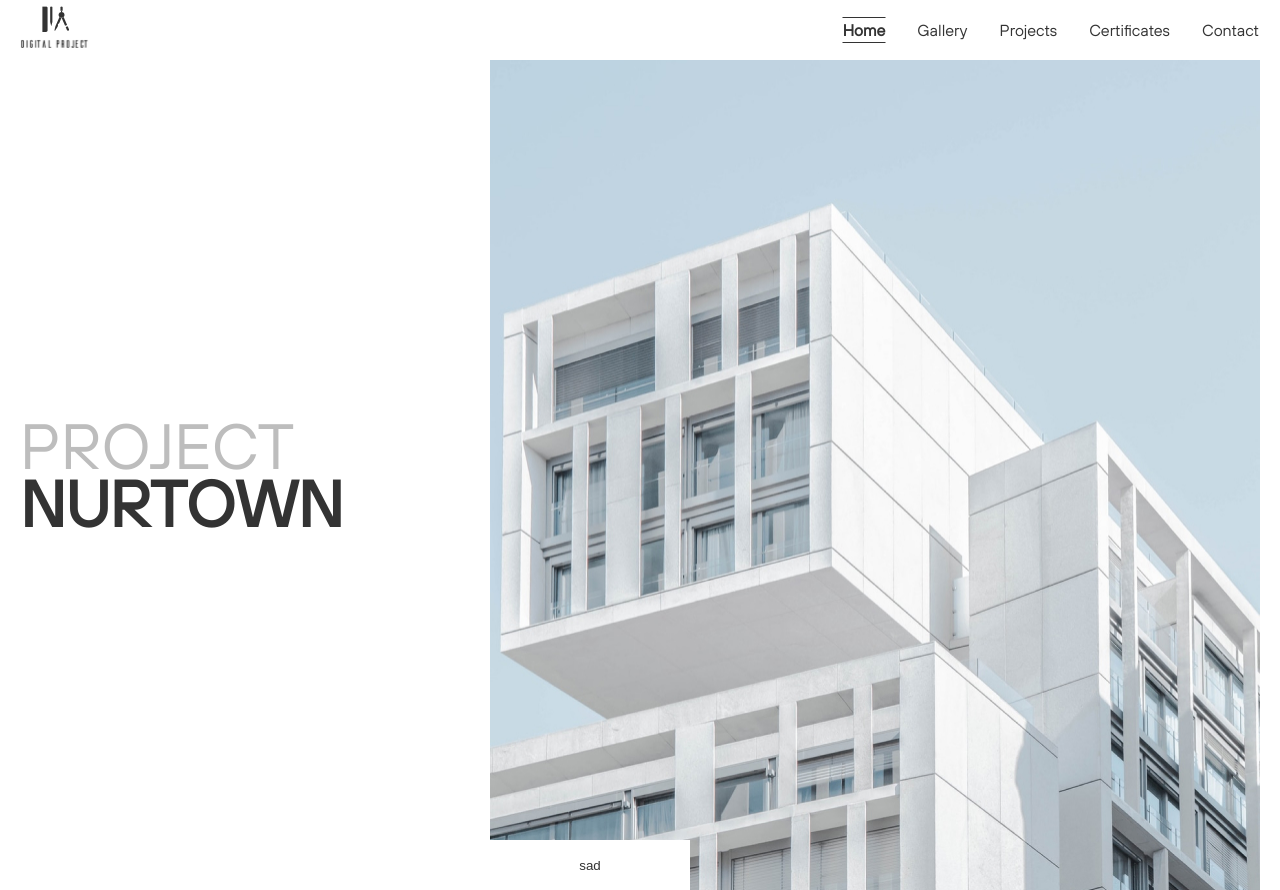
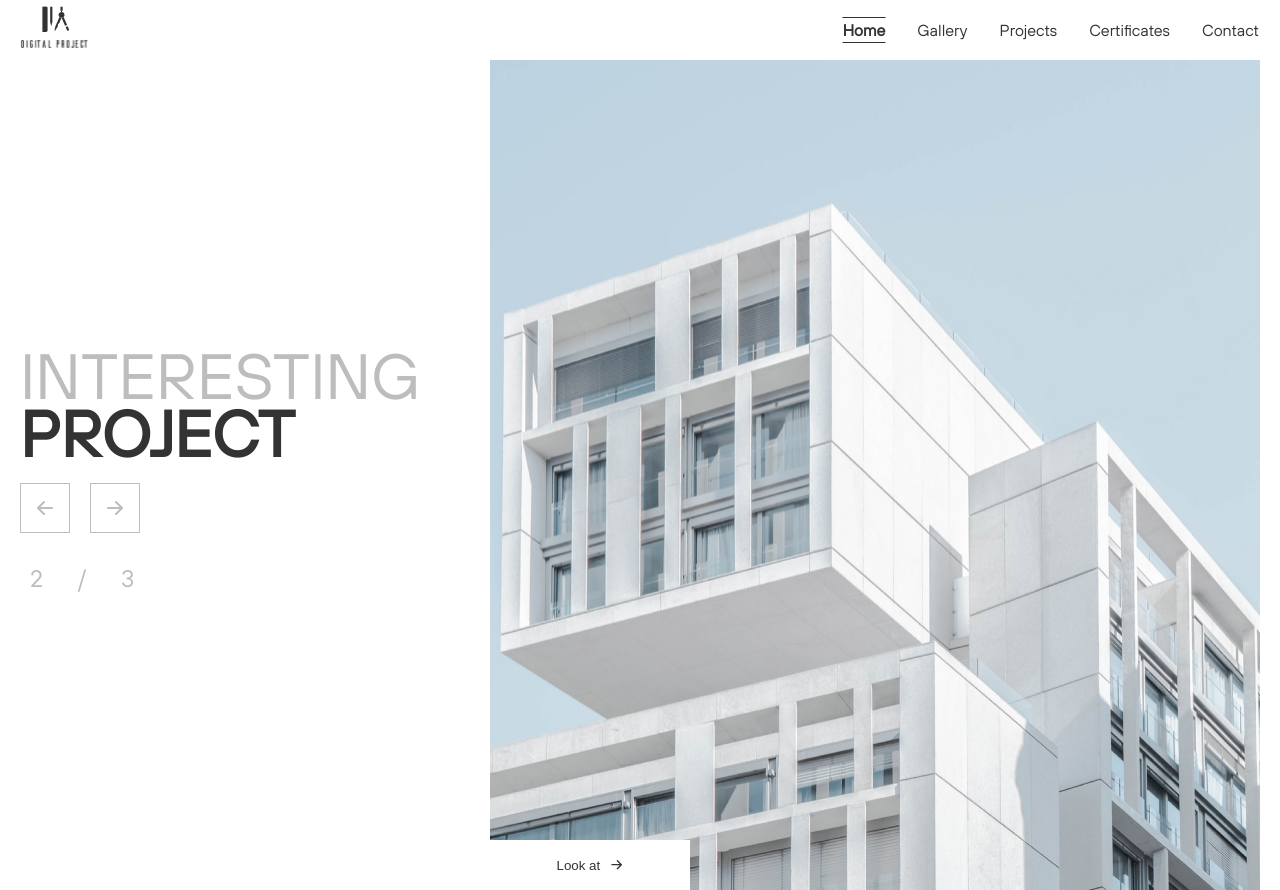
Before and after one commit to tsikatawill/architekt, a Next.js app: page / in a window 1280 px wide. Built offline with nearby package versions, Linux system fonts and the light colour scheme.

Commit message:
chore: modify carousel

```diff
--- a/components/Hero/Carousel.jsx
+++ b/components/Hero/Carousel.jsx
@@ -1,21 +1,15 @@
+import { HiArrowLeft, HiArrowRight } from "react-icons/hi";
 import { useEffect, useLayoutEffect, useRef, useState } from "react";
 
 import { Button } from "../Button";
 import { Container } from "../Container";
 import Image from "next/image";
+import { carouselItems } from "./data";
 import gsap from "gsap/dist/gsap";
 import { styled } from "../../stitches.config";
 
 export const Carousel = () => {
   const [selected, setSelected] = useState(0);
-
-  const CarouselItems = [
-    {
-      title: "PROJECT NURTOWN",
-      image: "/images/hero.jpg",
-      link: "/projects/project-nurtown",
-    },
-  ];
 
   const titleTopRef = useRef();
   const titleBottomRef = useRef();
@@ -43,7 +37,7 @@ export const Carousel = () => {
   const handleSkip = (action) => {
     if (typeof action === "number") {
       setSelected((prev) => {
-        if (prev < testimonies.length - 1) {
+        if (prev < carouselItems.length - 1) {
           return action;
         } else {
           return 0;
@@ -51,7 +45,7 @@ export const Carousel = () => {
       });
     } else if (action === "forward") {
       setSelected((prev) => {
-        if (prev < testimonies.length - 1) {
+        if (prev < carouselItems.length - 1) {
           return prev + 1;
         } else {
           return 0;
@@ -60,7 +54,7 @@ export const Carousel = () => {
     } else if (action === "back") {
       setSelected((prev) => {
         if (prev === 0) {
-          return testimonies.length - 1;
+          return carouselItems.length - 1;
         } else {
           return prev - 1;
         }
@@ -70,6 +64,14 @@ export const Carousel = () => {
     }
   };
 
+  useEffect(() => {
+    const interval = setInterval(() => {
+      handleSkip(selected + 1);
+    }, 3000);
+
+    return () => clearInterval(interval);
+  }, [selected]);
+
   return (
     <div>
       <Container>
@@ -77,24 +79,41 @@ export const Carousel = () => {
           <Left>
             <Title>
               <TitleTop ref={titleTopRef}>
-                {CarouselItems[selected].title.split(" ")[0]}
+                {carouselItems[selected].title.split(" ")[0]}
               </TitleTop>
               <TitleBottom ref={titleBottomRef}>
-                {CarouselItems[selected].title.split(" ")[1]}
+                {carouselItems[selected].title.split(" ")[1]}
               </TitleBottom>
             </Title>
+
+            <NavigationButtons>
+              <NavigationButton onClick={() => handleSkip("back")}>
+                <HiArrowLeft />
+              </NavigationButton>
+              <NavigationButton onClick={() => handleSkip("forward")}>
+                <HiArrowRight />
+              </NavigationButton>
+            </NavigationButtons>
+
+            <NavigationDisplay>
+              <span>{selected + 1}</span>
+              <span>/</span>
+              <span>{carouselItems.length}</span>
+            </NavigationDisplay>
           </Left>
 
           <ImageWrapper>
             <Image
-              src={CarouselItems[selected].image}
-              alt={CarouselItems[selected].title}
+              src={carouselItems[selected].image}
+              alt={carouselItems[selected].title}
               width="770"
               height="830"
               ref={imageRef}
             />
 
-            <StyledButton bg="white">sad</StyledButton>
+            <StyledButton bg="white">
+              Look at <HiArrowRight />
+            </StyledButton>
           </ImageWrapper>
         </Inner>
       </Container>
@@ -110,7 +129,9 @@ const Inner = styled("div", {
 });
 
 const Left = styled("div", {
-  //   flexShrink: 0,
+  display: "flex",
+  flexDirection: "column",
+  gap: "$4",
 });
 
 const ImageWrapper = styled("div", {
@@ -128,6 +149,10 @@ const StyledButton = styled(Button, {
   position: "absolute",
   bottom: 0,
   left: 0,
+  display: "flex",
+  gap: "$2",
+  justifyContent: "center",
+  alignItems: "center",
 });
 
 const Title = styled("h1", {
@@ -146,3 +171,39 @@ const TitleBottom = styled("span", {
   color: "$primary",
   fontWeight: "$bolder",
 });
+
+const NavigationButtons = styled("div", {
+  display: "flex",
+  gap: "$4",
+});
+
+const NavigationButton = styled("button", {
+  border: "1px solid $primaryLight",
+  background: "none",
+  height: 50,
+  width: 50,
+  display: "inline-flex",
+  alignItems: "center",
+  justifyContent: "center",
+  color: "$primaryLight",
+  transition: "all 0.2s ease",
+  fontSize: 20,
+  cursor: "pointer",
+
+  "&:hover": {
+    background: "$lightGrey",
+    color: "$primary",
+  },
+});
+
+const NavigationDisplay = styled("div", {
+  fontSize: "$5",
+  fontWeight: "$medium",
+  color: "$primaryLight",
+  display: "flex",
+  gap: "$3",
+
+  "& span": {
+    padding: "$2",
+  },
+});
--- /dev/null
+++ b/components/Hero/data.js
@@ -0,0 +1,17 @@
+export const carouselItems = [
+  {
+    title: "PROJECT NURTOWN",
+    image: "/images/hero.jpg",
+    link: "/projects/project-nurtown",
+  },
+  {
+    title: "INTERESTING PROJECT",
+    image: "/images/hero.jpg",
+    link: "/projects/project-nurtown",
+  },
+  {
+    title: "LAST ONE",
+    image: "/images/hero.jpg",
+    link: "/projects/project-nurtown",
+  },
+];
--- a/stitches.config.js
+++ b/stitches.config.js
@@ -14,7 +14,8 @@ export const { styled } = createStitches({
       2: "16px",
       3: "18px",
       4: "20px",
-      5: "64px",
+      5: "24px",
+      6: "64px",
     },
     space: {
       1: "5px",
```
